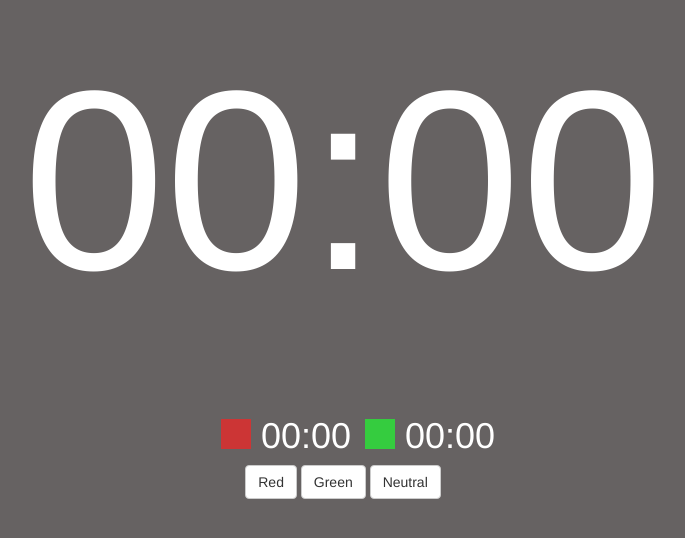
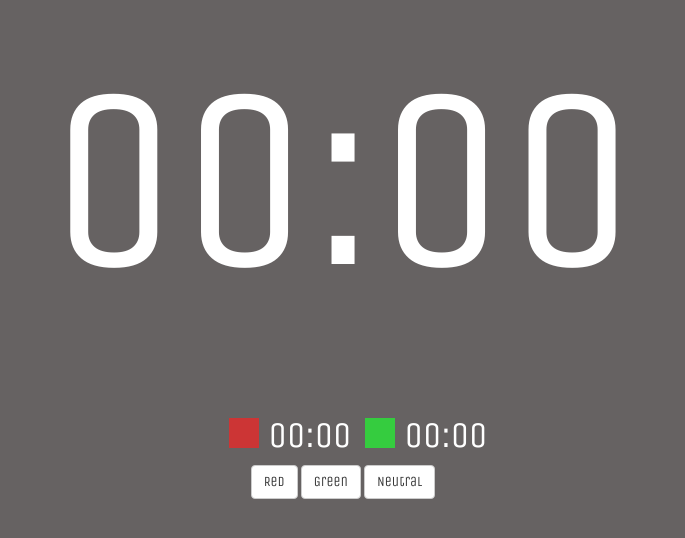
Before and after one commit to pranavprabhala/Wrestling-Riding-Time-Clock, a plain HTML site: page index.html in a window 1280 px wide. Shown: the whole page, without its empty margins (297-982 px from the left). Drawn offline with nearby package versions, Linux system fonts and the light colour scheme.

Commit message:
update fonts

```diff
--- a/index.html
+++ b/index.html
@@ -7,8 +7,10 @@
     <script src="https://ajax.googleapis.com/ajax/libs/jquery/3.3.1/jquery.min.js"></script>
     <script src="https://maxcdn.bootstrapcdn.com/bootstrap/3.4.0/js/bootstrap.min.js"></script>
     <title>Riding Time Clock</title>
+    <link href="https://fonts.googleapis.com/css?family=Unica+One&display=swap" rel="stylesheet">
     <link rel="stylesheet" href="https://maxcdn.bootstrapcdn.com/bootstrap/3.4.0/css/bootstrap.min.css">
     <link rel="stylesheet" href="style.css">
+
 
 </head>
 
--- a/style.css
+++ b/style.css
@@ -2,6 +2,7 @@ body{
     background-color: #666262;
     margin-top: 20px;
     text-align: center;
+    font-family: 'Unica One', monospace;
 }
 #Timer{
     color: #ffffff;
```
